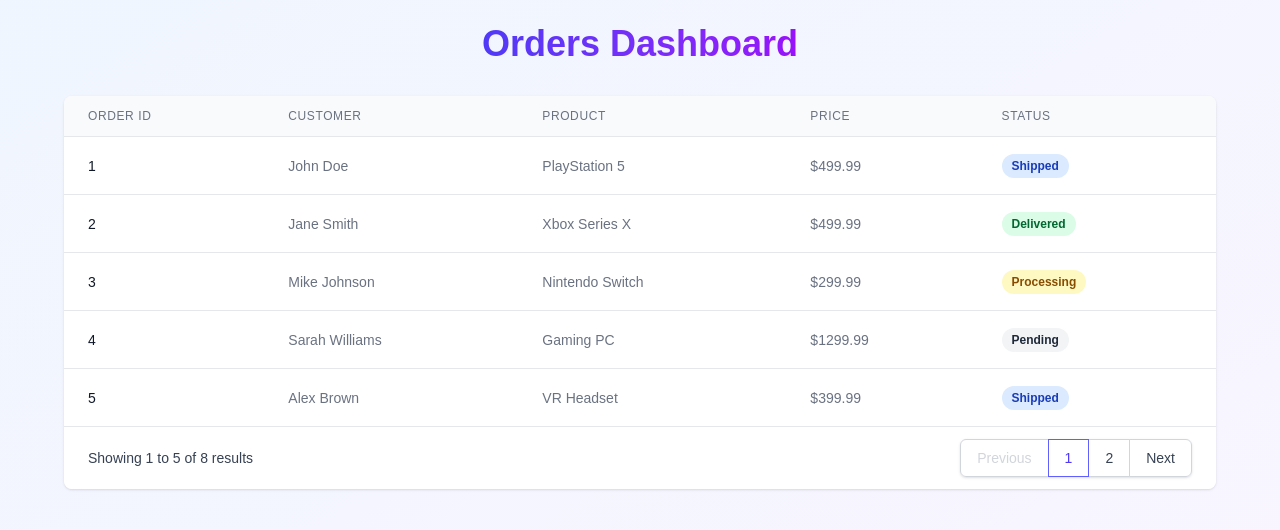
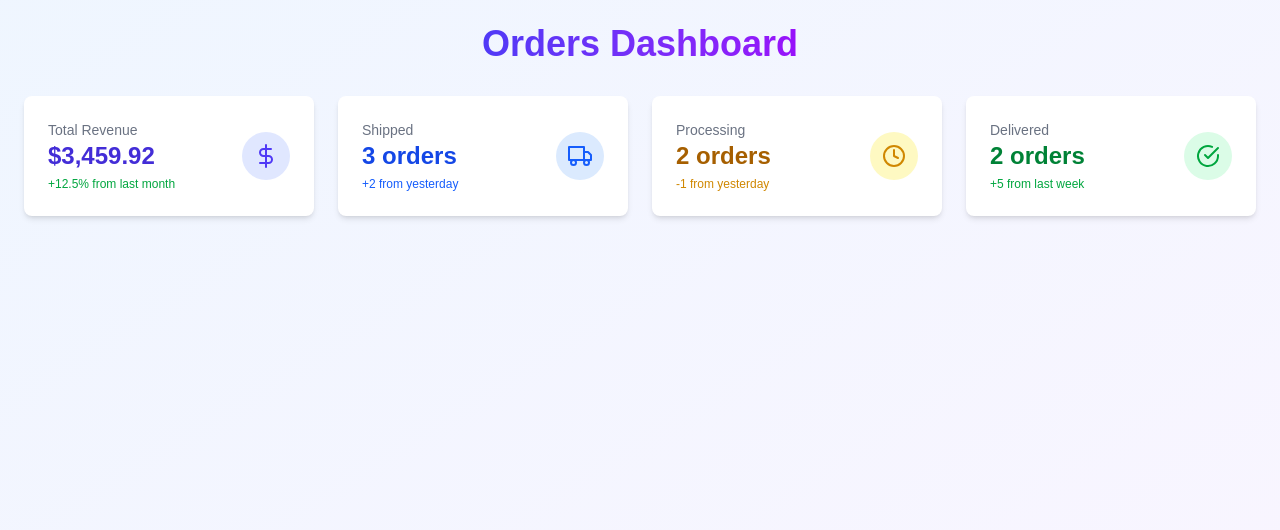
Before and after one commit to sanjaiveeran44/Game-cart-Ecommerce, a Next.js app in the folder game-cart/: page /orders in a window 1280 px wide. Shown: the top 530 px of the page. Built offline with nearby package versions, Linux system fonts and the light colour scheme.

Commit message:
feat: add total revenue summary card with icon

```diff
--- a/game-cart/src/app/orders/page.jsx
+++ b/game-cart/src/app/orders/page.jsx
@@ -1,9 +1,10 @@
 "use client";
 
 import { useState } from 'react';
+import { FiDollarSign, FiPackage, FiTruck, FiClock, FiCheckCircle } from 'react-icons/fi';
 
 const OrdersPage = () => {
-  // Sample order data
+
   const [orders] = useState([
     { id: 1, customer: 'John Doe', product: 'PlayStation 5', price: 499.99, status: 'Shipped' },
     { id: 2, customer: 'Jane Smith', product: 'Xbox Series X', price: 499.99, status: 'Delivered' },
@@ -15,18 +16,30 @@ const OrdersPage = () => {
     { id: 8, customer: 'Jessica Lee', product: 'Gaming Mouse', price: 79.99, status: 'Shipped' },
   ]);
 
-  // Pagination state
+  const totalRevenue = orders.reduce((sum, order) => sum + order.price, 0);
+  const shippedOrders = orders.filter(order => order.status === 'Shipped').length;
+  const processingOrders = orders.filter(order => order.status === 'Processing').length;
+  const deliveredOrders = orders.filter(order => order.status === 'Delivered').length;
+
+
   const [currentPage, setCurrentPage] = useState(1);
   const ordersPerPage = 5;
 
-  // Calculate pagination
   const indexOfLastOrder = currentPage * ordersPerPage;
   const indexOfFirstOrder = indexOfLastOrder - ordersPerPage;
   const currentOrders = orders.slice(indexOfFirstOrder, indexOfLastOrder);
   const totalPages = Math.ceil(orders.length / ordersPerPage);
 
-  // Change page
   const paginate = (pageNumber) => setCurrentPage(pageNumber);
+
+  const formatCurrency = (amount) => {
+    return new Intl.NumberFormat('en-US', {
+      style: 'currency',
+      currency: 'USD',
+      minimumFractionDigits: 2,
+      maximumFractionDigits: 2,
+    }).format(amount);
+  };
 
   return (
     <div className="min-h-screen bg-gradient-to-br from-blue-50 to-purple-50 p-6">
@@ -36,111 +49,66 @@ const OrdersPage = () => {
         </span>
       </h1>
 
+      <div className="grid grid-cols-1 md:grid-cols-2 lg:grid-cols-4 gap-6 mb-8">
+        <div className="bg-white rounded-lg shadow-md p-6 transform transition-all hover:scale-105">
+          <div className="flex items-center justify-between">
+            <div>
+              <p className="text-sm font-medium text-gray-500">Total Revenue</p>
+              <p className="text-2xl font-bold text-indigo-700">{formatCurrency(totalRevenue)}</p>
+              <p className="text-xs text-green-600 mt-1">+12.5% from last month</p>
+            </div>
+            <div className="p-3 bg-indigo-100 rounded-full">
+              <FiDollarSign className="h-6 w-6 text-indigo-600" />
+            </div>
+          </div>
+        </div>
+
+        <div className="bg-white rounded-lg shadow-md p-6 transform transition-all hover:scale-105">
+          <div className="flex items-center justify-between">
+            <div>
+              <p className="text-sm font-medium text-gray-500">Shipped</p>
+              <p className="text-2xl font-bold text-blue-700">{shippedOrders} orders</p>
+              <p className="text-xs text-blue-600 mt-1">+2 from yesterday</p>
+            </div>
+            <div className="p-3 bg-blue-100 rounded-full">
+              <FiTruck className="h-6 w-6 text-blue-600" />
+            </div>
+          </div>
+        </div>
+
+          <div className="bg-white rounded-lg shadow-md p-6 transform transition-all hover:scale-105">
+          <div className="flex items-center justify-between">
+            <div>
+              <p className="text-sm font-medium text-gray-500">Processing</p>
+              <p className="text-2xl font-bold text-yellow-700">{processingOrders} orders</p>
+              <p className="text-xs text-yellow-600 mt-1">-1 from yesterday</p>
+            </div>
+            <div className="p-3 bg-yellow-100 rounded-full">
+              <FiClock className="h-6 w-6 text-yellow-600" />
+            </div>
+          </div>
+        </div>
+
+        <div className="bg-white rounded-lg shadow-md p-6 transform transition-all hover:scale-105">
+          <div className="flex items-center justify-between">
+            <div>
+              <p className="text-sm font-medium text-gray-500">Delivered</p>
+              <p className="text-2xl font-bold text-green-700">{deliveredOrders} orders</p>
+              <p className="text-xs text-green-600 mt-1">+5 from last week</p>
+            </div>
+            <div className="p-3 bg-green-100 rounded-full">
+              <FiCheckCircle className="h-6 w-6 text-green-600" />
+            </div>
+          </div>
+        </div>
+      </div>
+
       {currentOrders.length > 0 ? (
         <div className="max-w-6xl mx-auto">
           <div className="bg-white rounded-lg shadow overflow-hidden">
             <div className="overflow-x-auto">
               <table className="min-w-full divide-y divide-gray-200">
-                <thead className="bg-gray-50">
-                  <tr>
-                    <th className="px-6 py-3 text-left text-xs font-medium text-gray-500 uppercase tracking-wider">
-                      Order ID
-                    </th>
-                    <th className="px-6 py-3 text-left text-xs font-medium text-gray-500 uppercase tracking-wider">
-                      Customer
-                    </th>
-                    <th className="px-6 py-3 text-left text-xs font-medium text-gray-500 uppercase tracking-wider">
-                      Product
-                    </th>
-                    <th className="px-6 py-3 text-left text-xs font-medium text-gray-500 uppercase tracking-wider">
-                      Price
-                    </th>
-                    <th className="px-6 py-3 text-left text-xs font-medium text-gray-500 uppercase tracking-wider">
-                      Status
-                    </th>
-                  </tr>
-                </thead>
-                <tbody className="bg-white divide-y divide-gray-200">
-                  {currentOrders.map((order) => (
-                    <tr key={order.id} className="hover:bg-gray-50">
-                      <td className="px-6 py-4 whitespace-nowrap text-sm font-medium text-gray-900">
-                        {order.id}
-                      </td>
-                      <td className="px-6 py-4 whitespace-nowrap text-sm text-gray-500">
-                        {order.customer}
-                      </td>
-                      <td className="px-6 py-4 whitespace-nowrap text-sm text-gray-500">
-                        {order.product}
-                      </td>
-                      <td className="px-6 py-4 whitespace-nowrap text-sm text-gray-500">
-                        ${order.price.toFixed(2)}
-                      </td>
-                      <td className="px-6 py-4 whitespace-nowrap">
-                        <span className={`px-2.5 py-0.5 inline-flex text-xs leading-5 font-semibold rounded-full ${
-                          order.status === 'Shipped' ? 'bg-blue-100 text-blue-800' :
-                          order.status === 'Delivered' ? 'bg-green-100 text-green-800' :
-                          order.status === 'Processing' ? 'bg-yellow-100 text-yellow-800' :
-                          'bg-gray-100 text-gray-800'
-                        }`}>
-                          {order.status}
-                        </span>
-                      </td>
-                    </tr>
-                  ))}
-                </tbody>
               </table>
-            </div>
-
-            {/* Pagination */}
-            <div className="bg-white px-4 py-3 flex items-center justify-between border-t border-gray-200 sm:px-6">
-              <div className="hidden sm:flex-1 sm:flex sm:items-center sm:justify-between">
-                <div>
-                  <p className="text-sm text-gray-700">
-                    Showing <span className="font-medium">{indexOfFirstOrder + 1}</span> to{' '}
-                    <span className="font-medium">
-                      {indexOfLastOrder > orders.length ? orders.length : indexOfLastOrder}
-                    </span>{' '}
-                    of <span className="font-medium">{orders.length}</span> results
-                  </p>
-                </div>
-                <div>
-                  <nav className="relative z-0 inline-flex rounded-md shadow-sm -space-x-px" aria-label="Pagination">
-                    <button
-                      onClick={() => currentPage > 1 && paginate(currentPage - 1)}
-                      disabled={currentPage === 1}
-                      className={`relative inline-flex items-center px-4 py-2 rounded-l-md border border-gray-300 bg-white text-sm font-medium ${
-                        currentPage === 1 ? 'text-gray-300 cursor-not-allowed' : 'text-gray-700 hover:bg-gray-50'
-                      }`}
-                    >
-                      Previous
-                    </button>
-
-                    {Array.from({ length: totalPages }, (_, i) => i + 1).map((number) => (
-                      <button
-                        key={number}
-                        onClick={() => paginate(number)}
-                        className={`relative inline-flex items-center px-4 py-2 border border-gray-300 bg-white text-sm font-medium ${
-                          currentPage === number
-                            ? 'z-10 bg-indigo-50 border-indigo-500 text-indigo-600'
-                            : 'bg-white text-gray-700 hover:bg-gray-50'
-                        }`}
-                      >
-                        {number}
-                      </button>
-                    ))}
-
-                    <button
-                      onClick={() => currentPage < totalPages && paginate(currentPage + 1)}
-                      disabled={currentPage === totalPages}
-                      className={`relative inline-flex items-center px-4 py-2 rounded-r-md border border-gray-300 bg-white text-sm font-medium ${
-                        currentPage === totalPages ? 'text-gray-300 cursor-not-allowed' : 'text-gray-700 hover:bg-gray-50'
-                      }`}
-                    >
-                      Next
-                    </button>
-                  </nav>
-                </div>
-              </div>
             </div>
           </div>
         </div>
```
